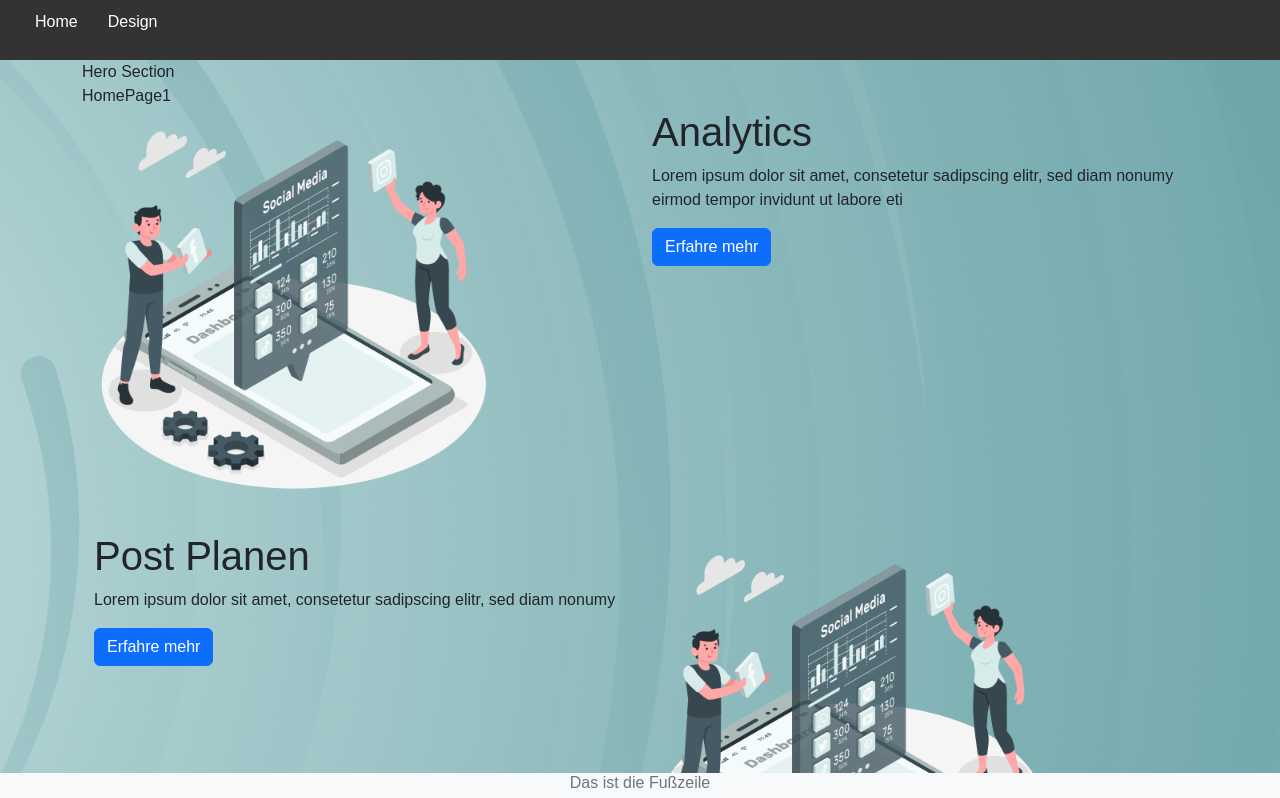
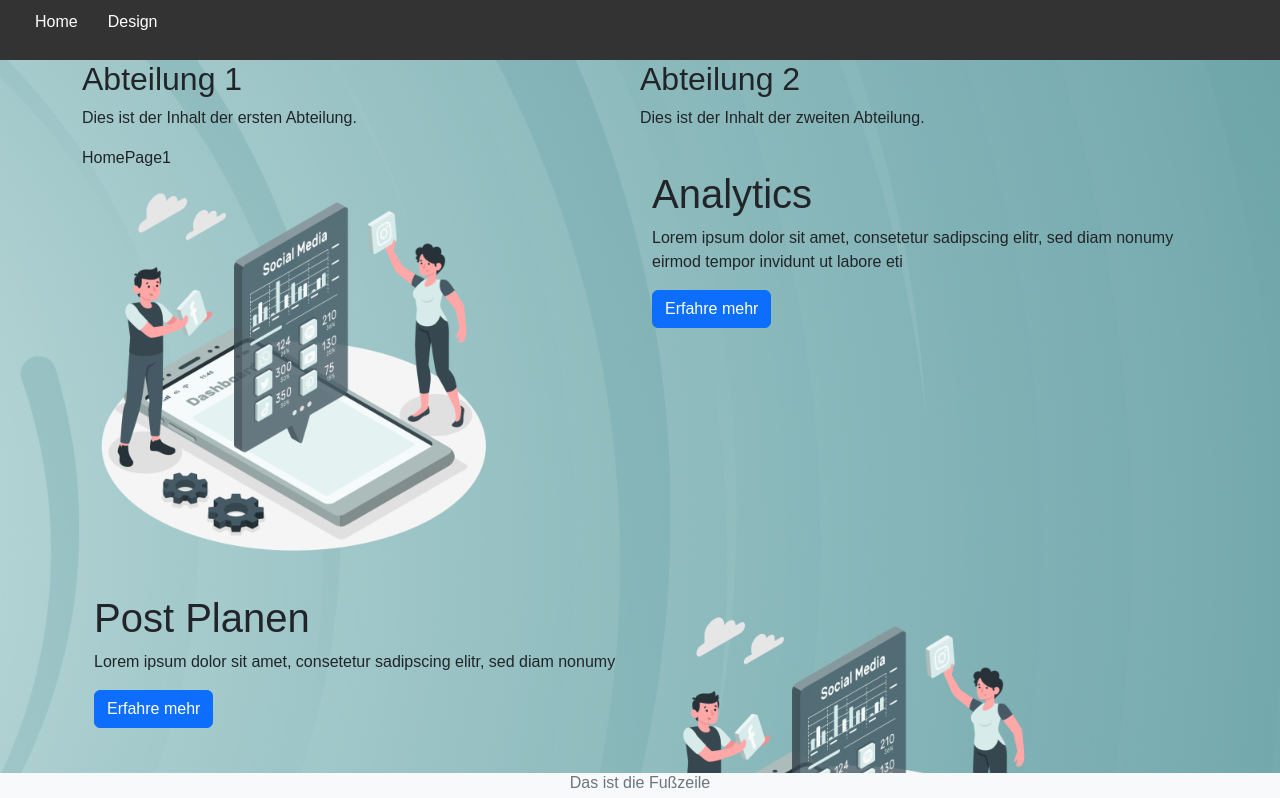
Before and after one commit to tobiebers/clikce_frontend, a Next.js app: page / in a window 1280 px wide. Shown: the top 798 px of the page. Built offline with nearby package versions, Linux system fonts and the light colour scheme.

Commit message:
herosection geändert

```diff
--- a/components/landingPage/heroSection.jsx
+++ b/components/landingPage/heroSection.jsx
@@ -3,8 +3,15 @@ import React, { useState } from 'react';
 export default function HeroSection() {
 
   return (
-    <div>
-        Hero Section
-    </div>
-  );
+<div style={{ display: 'flex' }}>
+  <div id="abteilung1" style={{ flex: 1 }}>
+    <h2>Abteilung 1</h2>
+    <p>Dies ist der Inhalt der ersten Abteilung.</p>
+  </div>
+  <div id="abteilung2" style={{ flex: 1 }}>
+    <h2>Abteilung 2</h2>
+    <p>Dies ist der Inhalt der zweiten Abteilung.</p>
+  </div>
+</div>
+  );her
 }
```
